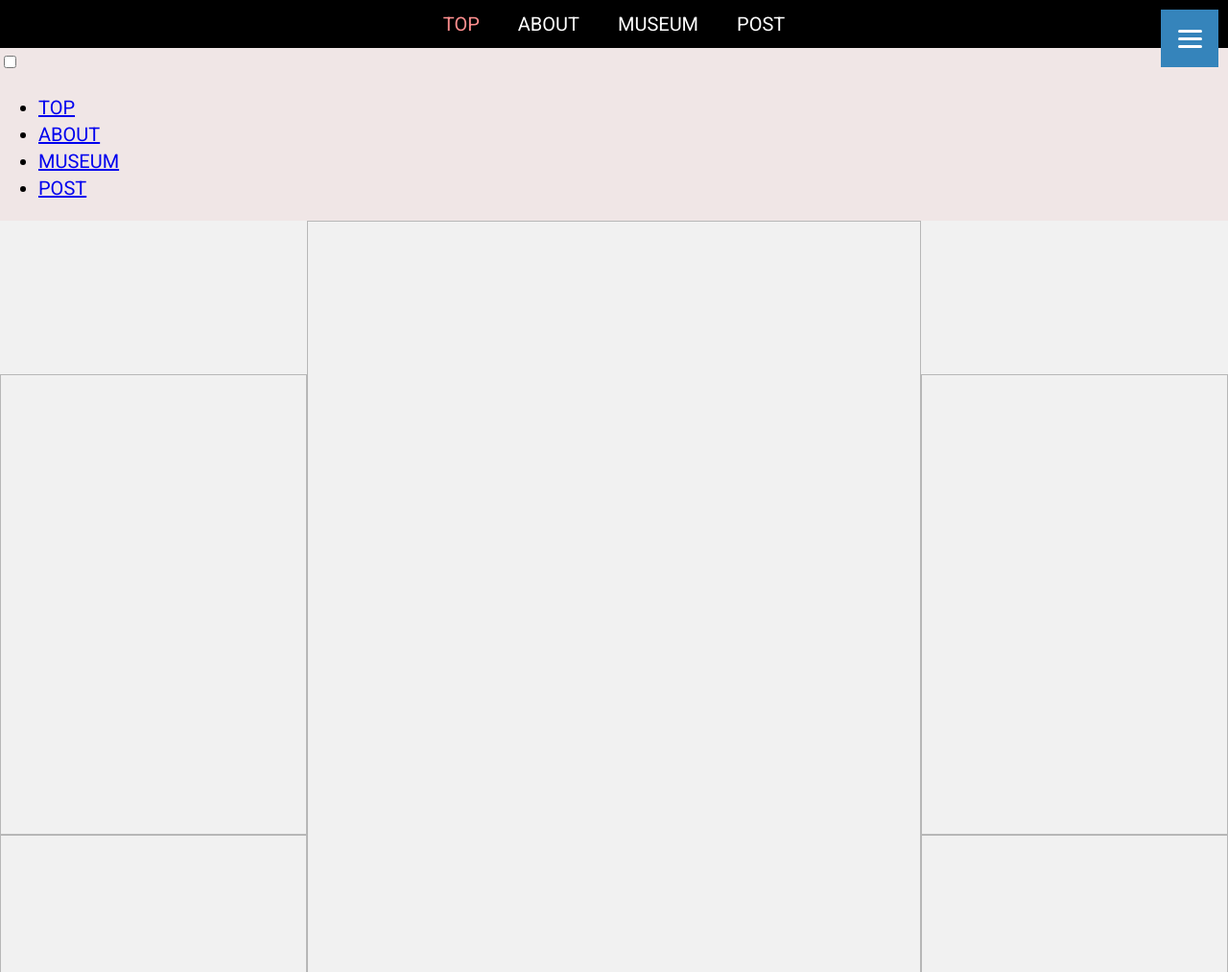
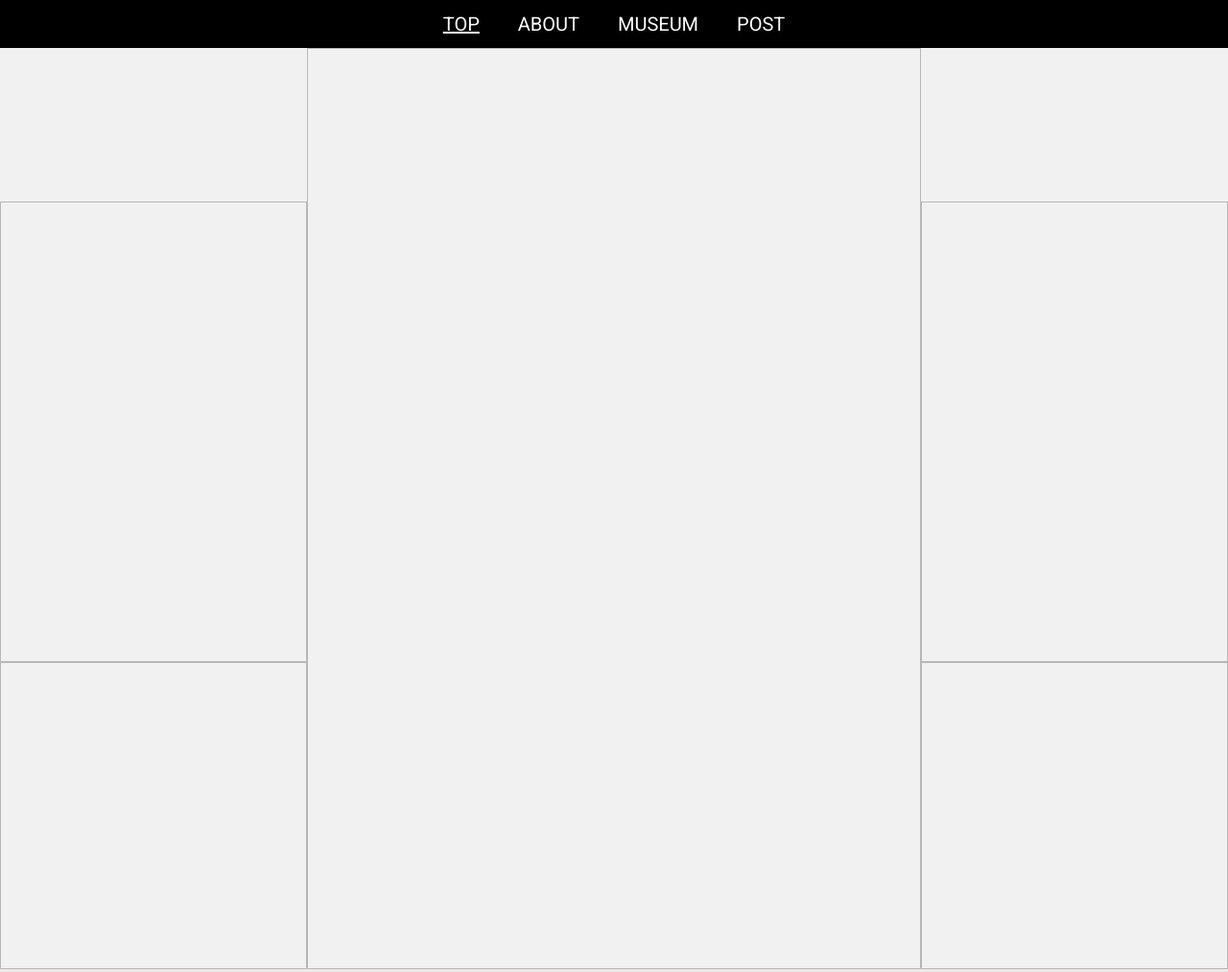
Before and after one commit to oba-mori/club_2, a plain HTML site: page index.html in a window 1280 px wide. Shown: the top 1013 px of the page at 96% size. Drawn offline with Linux system fonts and the light colour scheme.

Commit message:
Add files via upload

```diff
--- a/sample_top.css
+++ b/sample_top.css
@@ -7,6 +7,14 @@
    v2.0 | 20110126
    License: none (public domain)
 */
+
+/*--------------------------------------------------------------------*/
+/*root*/
+/* JSファイルでスクロールバーを除いた画面のVW(ビューポートサイズ)を取得することが出来る */
+:root {
+  --vw: 1vw;
+}
+
 
 
 /*--------------------------------------------------------------------*/
@@ -31,15 +39,6 @@ html {
 
 
 /*--------------------------------------------------------------------*/
-/*ウィンドウ幅701～1024pxの場合*/
-@media screen and (min-width: 771px){
-
-  /* 確認用 */
-  body{
-    /* ページ全体の背景色 */
-    background-color: rgb(240, 230, 230); /*背景色*/
-  }
-
 
   /* ヘッダー */
   /* ナビゲーションバー */
@@ -59,6 +58,98 @@ html {
     justify-content: center;
     align-items: center;
   }
+
+  /* ハンバーガーメニューのチェックボックスは不要なので消す */
+  #menu-btn-check {
+    display: none;
+  }
+
+
+
+
+  /* ハンバーガーメニュー ボタンを押したときに現れる文字列*/
+.menu-content {
+    width: 50%;
+    height: 60%;
+    position: fixed;
+    top: 100;
+    left: 100%;/*leftの値を変更してメニューを画面外へ*/
+    z-index: 80;  /*恐らくハンバーガーメニューボタンより後面に表示させたいため、ボタンより小さい値にする*/
+    background-color: #000000;
+    transition: all 0.5s;/*アニメーション設定*/
+}
+.menu-content ul {
+    /* padding: 70px 10px 0; */
+    padding:10rem  1rem 0rem 1rem;
+}
+.menu-content ul li {
+
+
+  border-bottom: solid 1px #ffffff;
+  list-style: none;
+}
+.menu-content ul li a {
+    display: block;
+    width: 100%;
+    font-size: 4rem;
+    box-sizing: border-box;
+    color:#ffffff;
+    text-decoration: none;
+    padding: 1rem 1.5rem 1rem 0,5rem;
+    position: relative;
+}
+/* 文字横の矢印 */
+.menu-content ul li a::before {
+    content: "";
+    width: 2.6rem;
+    height: 2.6rem;
+
+    border-top: solid 0.3rem #ffffff;
+    border-right: solid 0.3rem #ffffff;
+    transform: rotate(45deg);
+    position: absolute;
+
+    /* 左右位置合わせ */
+    /* 要素の右端を親要素の右端から<記載値>分、左に寄せる */
+    right: 1.1rem;
+
+    /* 上下位置合わせ */
+    /* 要素の上を親要素の上下の中央に置いて、上の外部余白を要素の半分だけ減らすことで中央に寄せることが出来る */
+    top: 50%;
+    margin-top: -1.5rem;
+
+
+}
+.menu-ber_top {
+  /* 文字の下線表示 */
+  text-decoration:underline;
+}
+
+
+#menu-btn-check:checked ~ .menu-content {
+  left: 50%;/*メニューを画面内へ */
+}
+
+
+
+
+
+
+
+/* -------------------------------------------------------------------- */
+
+/*ウィンドウ幅701～1024pxの場合*/
+@media screen and (min-width: 771px){
+
+  /* 確認用 */
+  body{
+    /* ページ全体の背景色 */
+    background-color: rgb(240, 230, 230); /*背景色*/
+  }
+
+
+
+
   /* 箇条書き 要素 */
   .navigation ul {
     /* フレックスボックス化 */
@@ -89,24 +180,52 @@ html {
   /* ナビゲーションバーの文字 TOP */
   .ber_top a {
     /* 文字色 */
-    color: rgb(255, 142, 142);
-    /* 文字の下線削除 */
-    text-decoration: none;
+    /* color: rgb(255, 142, 142); */
+
+    /* 文字の下線表示 */
+    text-decoration:underline;
   }
 
 }/* 終 */
 
+
+
+
+
+
+
+
+
+/*--------------------------------------------------------------------*/
+/* 縦画面用(スマホなど) */
+/*ウィンドウ幅で自動調整*/
+@media screen and (max-width: 770px){
+  /* 確認用 */
+  body{
+    /* ページ全体の背景色 */
+    background-color: rgb(230, 238, 240); /*背景色*/
+  }
+/*------------------------------------*/
+  /* ナビゲーションバーは不要なので消す(ハンバーガーメニューが表示されるため) */
+  .navigation ul {
+    display: none;
+  }
+
+/*------------------------------------*/
+
+
+  /* ハンバーガーメニュー ボタン*/
   .menu-btn {
-  position: fixed;
-  top: 10px;
-  right: 10px;
+    position: fixed;  /*画面の決まった位置に固定(スクロールしても表示される)*/
+    top: 6rem;
+    right: 1rem;
     display: flex;
-  height: 60px;
-  width: 60px;
+    height: 6rem;
+    width: 6rem;
     justify-content: center;
     align-items: center;
     z-index: 90;
-  background-color: #3584bb;
+    background-color: #000000;
   }
   .menu-btn span,
   .menu-btn span:before,
@@ -125,42 +244,27 @@ html {
   .menu-btn span:after {
     top: 8px;
   }
-/*------------------------------------*/
-/* 縦画面用(スマホなど) */
-/*ウィンドウ幅で自動調整*/
-@media screen and (max-width: 770px){
-  /* 確認用 */
-  body{
-    /* ページ全体の背景色 */
-    background-color: rgb(230, 238, 240); /*背景色*/
+
+  /* ハンバーガーメニューをクリックしたら、三本線がなくなって✕マークになる */
+  #menu-btn-check:checked ~ .menu-btn span {
+      background-color: rgba(255, 255, 255, 0);/*メニューオープン時は真ん中の線を透明にする*/
   }
+  #menu-btn-check:checked ~ .menu-btn span::before {
+      bottom: 0;
+      transform: rotate(45deg);
+  }
+  #menu-btn-check:checked ~ .menu-btn span::after {
+      top: 0;
+      transform: rotate(-45deg);
+  }
+
+
+}/* 終 */
 
 
 
 
 
-
-
-
-
-
-
-
-
-
-
-
-
-
-
-
-
-
-
-
-
-
-}/* 終 */
 
 
 /*--------------------------------------------------------------------*/
@@ -187,9 +291,9 @@ body {
 /*祖親クラスの高さを指定(スクロールできるように)*/
 .g_0 {
   /* 横スクロールバー非表示 グリッドでvwを使用したいが、スクロールバーも含めたものになる → バランス崩れを防ぐため */
-  overflow-x: hidden;
+  /* overflow-x: hidden; */
 
-  /* min-height: 2000px; */
+  min-height: 2000px;
 }
 
 
@@ -242,7 +346,6 @@ remを使っているのに、スマホのChrome画面でレスポンシブが
 
 
 
-
 /*ウィンドウ幅701～1024pxの場合*/
 @media screen and (min-width: 771px){
 
@@ -271,24 +374,24 @@ remを使っているのに、スマホのChrome画面でレスポンシブが
   display: grid;  /*グリッドレイアウト*/
 
 
-  /*grid-template-columns: repeat(横に並べる数, 幅); の横に並べる数 と 幅 に使用する変数*/
-  --hen: 12.5vw; /*グリッドの一辺の長さ*/
+
 
   --yoko_kazu: 8;     /*横に並べる数*/
-  --yoko_haba: min(var(--hen) /*,37rem*/);  /*%は親要素に対するもの 幅*/
+  --tate_kazu: 6;     /*横に並べる数*/
 
-  --tate_kazu: 6;     /*横に並べる数*/
-  --tate_haba: min(var(--hen) /*,37rem*/);  /*幅*/ /*最小(基本)高さを、ウィンドウ横幅の20%に設定 /*最大高さをルート文字37分(今回は10pxなので370px)に設定(これを超えて高くならない)*/
-
+  /* 幅、高さは共通 */
+  /*grid-template-columns: repeat(横に並べる数, 幅); の横に並べる数 と 幅 に使用する変数*/
+  /* 横幅100%を横に並べる数で割ったものが、グリッド一つ当たりの辺の長さになる */
+  --hen: calc(var(--vw) * calc(100 / var(--yoko_kazu)));; /*グリッドの一辺の長さ*/
 
   /* 横方向 */
-  grid-template-columns: repeat(var(--yoko_kazu), var(--yoko_haba)); /*// 横に4つ並べる*//*repeatは(横に並べる数, 幅)*//*1:1:1:1の割合で4つグリッドエリアを作る*/
+  grid-template-columns: repeat(var(--yoko_kazu), var(--hen)); /*// 横に4つ並べる*//*repeatは(横に並べる数, 幅)*//*1:1:1:1の割合で4つグリッドエリアを作る*/
 
   /* 縦方向 */
   /*最小(基本)高さを、ウィンドウ横幅の20%に設定
   最大高さを上の高さと同じように、ルート文字37分(今回は10pxなので370px)に設定(これを超えて高くならない)*/
   /*grid-template-rows: min(25vw,37rem) min(25vw,37rem) min(25vw,37rem) min(25vw,37rem); /* 縦に4つ並べる*/
-  grid-template-rows: repeat(var(--tate_kazu), var(--tate_haba)); /*// 横に3つ並べる*//*repeatは(回, 内容)*//*1:1:1の割合で3つグリッドエリアを作る*/
+  grid-template-rows: repeat(var(--tate_kazu), var(--hen)); /*// 横に3つ並べる*//*repeatは(回, 内容)*//*1:1:1の割合で3つグリッドエリアを作る*/
 
 
 
```
Also changed, not shown: index.html (+1 -1 lines). Lines whose indentation alone changed are shown as unchanged.
